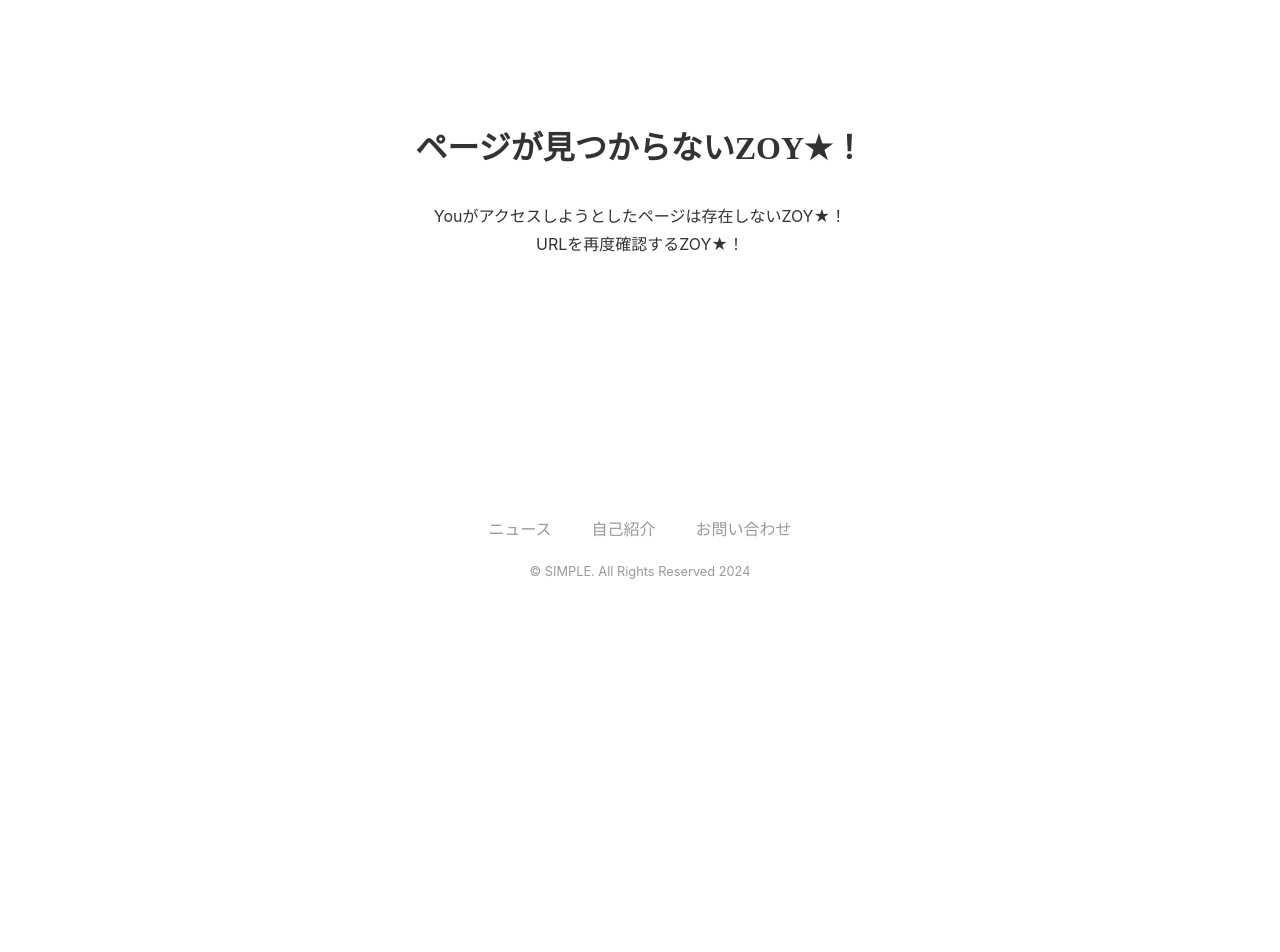
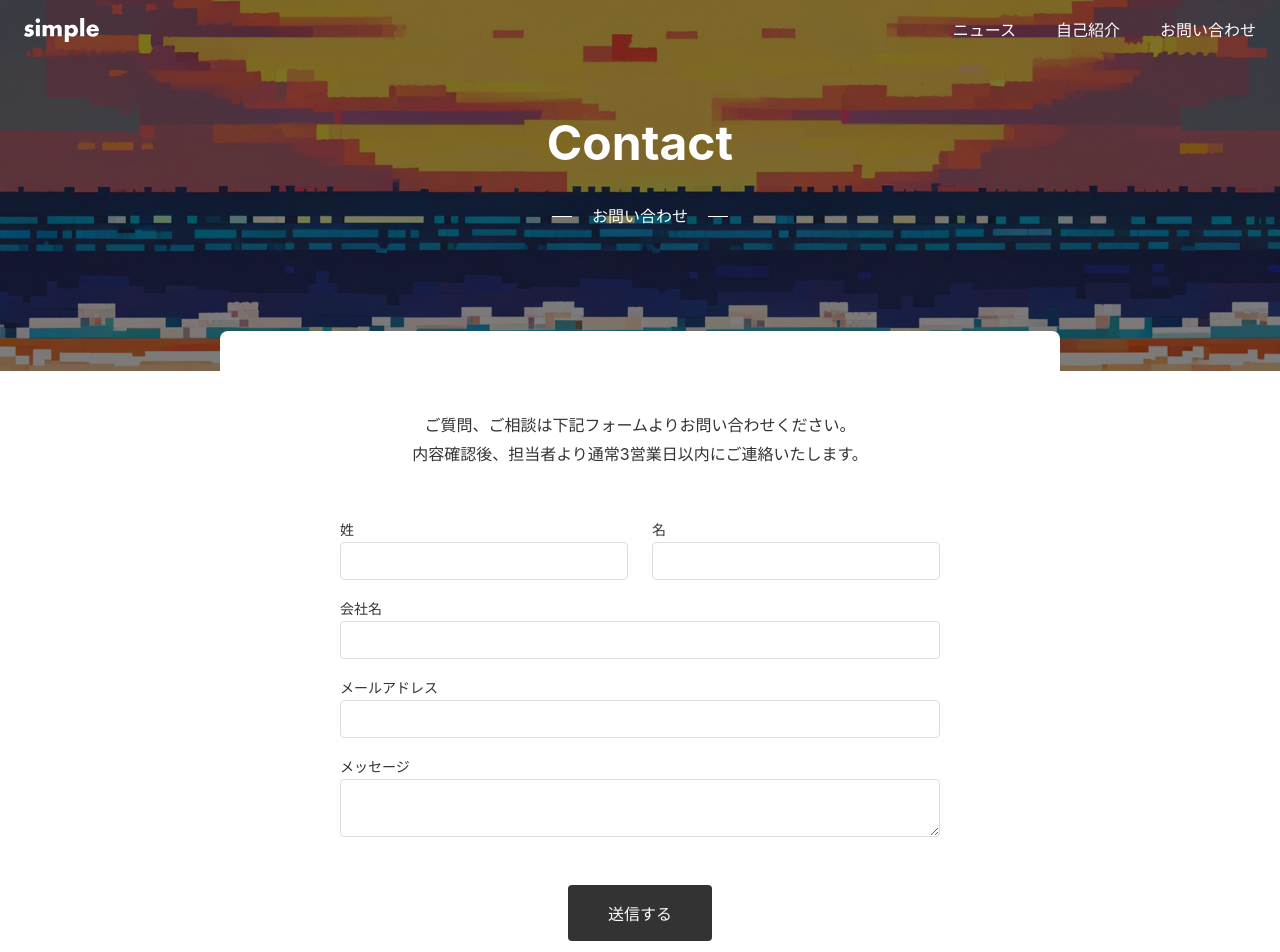
Before and after one commit to Mark013131/react-next-portfolio, a Next.js app: page /contact in a window 1280 px wide. Before the commit this address had no page. Shown: the top 952 px of the page. Before the commit the page ends 800 px from the top, so only its background shows below. Built offline with nearby package versions, Linux system fonts and the light colour scheme.

Commit message:
９章まで完了

```diff
--- /dev/null
+++ b/app/_actions/contact.tsx
@@ -0,0 +1,105 @@
+"use server";
+
+function validateEmail(email: string) {
+  const pattern = /^[^\s@]+@[^\s@]+\.[^\s@]+$/;
+  return pattern.test(email);
+}
+
+export async function createContactData(_prevState: any, formData: FormData) {
+  // formのname属性ごとにformData.get()で値を取り出すことができる
+  const rawFormData = {
+    lastname: formData.get("lastname") as string,
+    firstname: formData.get("firstname") as string,
+    company: formData.get("company") as string,
+    email: formData.get("email") as string,
+    message: formData.get("message") as string,
+  };
+
+  if (!rawFormData.lastname) {
+    return {
+      status: "error",
+      message: "姓を入力してください",
+    };
+  }
+  if (!rawFormData.firstname) {
+    return {
+      status: "error",
+      message: "名を入力してください",
+    };
+  }
+  if (!rawFormData.company) {
+    return {
+      status: "error",
+      message: "会社名を入力してください",
+    };
+  }
+  if (!rawFormData.email) {
+    return {
+      status: "error",
+      message: "メールアドレスを入力してください",
+    };
+  }
+  if (!validateEmail(rawFormData.email)) {
+    return {
+      status: "error",
+      message: "メールアドレスの形式が誤っています",
+    };
+  }
+  if (!rawFormData.message) {
+    return {
+      status: "error",
+      message: "メッセージを入力してください",
+    };
+  }
+
+  const result = await fetch(
+    `https://api.hsforms.com/submissions/v3/integration/submit/${process.env.HUBSPOT_PORTAL_ID}/${process.env.HUBSPOT_FORM_ID}`,
+    {
+      method: "POST",
+      headers: {
+        "Content-Type": "application/json",
+      },
+      body: JSON.stringify({
+        fields: [
+          {
+            objectTypeId: "0-1",
+            name: "lastname",
+            value: rawFormData.lastname,
+          },
+          {
+            objectTypeId: "0-1",
+            name: "firstname",
+            value: rawFormData.firstname,
+          },
+          {
+            objectTypeId: "0-1",
+            name: "company",
+            value: rawFormData.company,
+          },
+          {
+            objectTypeId: "0-1",
+            name: "email",
+            value: rawFormData.email,
+          },
+          {
+            objectTypeId: "0-1",
+            name: "message",
+            value: rawFormData.message,
+          },
+        ],
+      }),
+    }
+  );
+
+  try {
+    await result.json();
+  } catch (e) {
+    console.log(e);
+    return {
+      status: "error",
+      message: "お問い合わせに失敗しました",
+    };
+  }
+
+  return { status: "success", message: "OK" };
+}
--- /dev/null
+++ b/app/_components/ContactForm/index.module.css
@@ -0,0 +1,73 @@
+.form {
+  max-width: 600px;
+  margin: 0 auto;
+}
+
+.item {
+  display: flex;
+  flex-direction: column;
+  flex: 1;
+  padding: 8px 0;
+}
+
+.horizontal {
+  display: flex;
+  justify-content: flex-start;
+  align-items: center;
+  width: 100%;
+  gap: 24px;
+}
+
+.label {
+  font-size: 14px;
+}
+
+.textfield {
+  border: 1px solid var(--color-border);
+  padding: 8px;
+  border-radius: 4px;
+  line-height: 1.5;
+  width: 100%;
+}
+
+.textarea {
+  border: 1px solid var(--color-border);
+  padding: 8px;
+  border-radius: 4px;
+  line-height: 1.5;
+  width: 100%;
+}
+
+.actions {
+  text-align: center;
+  margin-top: 40px;
+}
+
+.button {
+  border: none;
+  background-color: var(--color-button-primary);
+  padding: 16px 40px;
+  font-size: 16px;
+  border-radius: 4px;
+  color: var(--color-text-unpainted);
+  cursor: pointer;
+}
+
+.success {
+  background-color: var(--color-bg-sub);
+  text-align: center;
+  padding: 40px;
+  border-radius: var(--border-radius);
+}
+
+.error {
+  color: var(--color-text-error);
+  font-size: 14px;
+  margin-bottom: 8px;
+}
+
+@media (max-width: 640px) {
+  .success {
+    text-align: left;
+  }
+}
--- /dev/null
+++ b/app/_components/ContactForm/index.tsx
@@ -0,0 +1,90 @@
+"use client";
+
+import { createContactData } from "@/app/_actions/contact";
+import { useFormState } from "react-dom";
+import { sendGAEvent } from "@next/third-parties/google";
+import styles from "./index.module.css";
+
+const initialState = {
+  status: "",
+  message: "",
+};
+
+export default function ContactForm() {
+  const [state, formAction] = useFormState(createContactData, initialState);
+  console.log(state);
+  const handleSubmit = () => {
+    sendGAEvent({ event: "contact", value: "submit" });
+  };
+  if (state.status === "success") {
+    return (
+      <p className={styles.success}>
+        お問い合わせいただき、ありがとうございます。
+        <br />
+        お返事まで今しばらくお待ちください。
+      </p>
+    );
+  }
+  return (
+    <form className={styles.form} action={formAction} onSubmit={handleSubmit}>
+      <div className={styles.horizontal}>
+        <div className={styles.item}>
+          <label className={styles.label} htmlFor="lastname">
+            姓
+          </label>
+          <input
+            className={styles.textfield}
+            type="text"
+            id="lastname"
+            name="lastname"
+          />
+        </div>
+        <div className={styles.item}>
+          <label className={styles.label} htmlFor="firstname">
+            名
+          </label>
+          <input
+            className={styles.textfield}
+            type="text"
+            id="firstname"
+            name="firstname"
+          />
+        </div>
+      </div>
+      <div className={styles.item}>
+        <label className={styles.label} htmlFor="company">
+          会社名
+        </label>
+        <input
+          className={styles.textfield}
+          type="text"
+          id="company"
+          name="company"
+        />
+      </div>
+      <div className={styles.item}>
+        <label className={styles.label} htmlFor="email">
+          メールアドレス
+        </label>
+        <input
+          className={styles.textfield}
+          type="text"
+          id="email"
+          name="email"
+        />
+      </div>
+      <div className={styles.item}>
+        <label className={styles.label} htmlFor="message">
+          メッセージ
+        </label>
+        <textarea className={styles.textarea} id="message" name="message" />
+      </div>
+      <div className={styles.actions}>
+        {state.status === "error" && (
+          <p className={styles.error}>{state.message}</p>
+        )}
+        <input type="submit" value="送信する" className={styles.button} />
+      </div>
+    </form>
+  );
+}
--- /dev/null
+++ b/app/contact/layout.tsx
@@ -0,0 +1,19 @@
+import Hero from "@/app/_components/Hero";
+import Sheet from "@/app/_components/Sheet";
+
+export const metadata = {
+  title: "お問い合わせ",
+};
+
+type Props = {
+  children: React.ReactNode;
+};
+
+export default function RootLayout({ children }: Props) {
+  return (
+    <>
+      <Hero title="Contact" sub="お問い合わせ" />
+      <Sheet>{children}</Sheet>
+    </>
+  );
+}
--- /dev/null
+++ b/app/contact/page.module.css
@@ -0,0 +1,10 @@
+.text {
+    text-align: center;
+    margin-bottom: 40px;
+  }
+
+  @media (max-width: 640px) {
+    .text {
+      text-align: left;
+    }
+  }
--- /dev/null
+++ b/app/contact/page.tsx
@@ -0,0 +1,15 @@
+import ContactForm from "@/app/_components/ContactForm";
+import styles from "./page.module.css";
+
+export default function Page() {
+  return (
+    <div className={styles.container}>
+      <p className={styles.text}>
+        ご質問、ご相談は下記フォームよりお問い合わせください。
+        <br />
+        内容確認後、担当者より通常3営業日以内にご連絡いたします。
+      </p>
+      <ContactForm />
+    </div>
+  );
+}
--- a/package.json
+++ b/package.json
@@ -14,6 +14,7 @@
     "glob": "^11.0.0",
     "microcms-js-sdk": "^3.1.0",
     "next": "^14.1.4",
+    "nextjs-basic-auth-middleware": "^3.1.0",
     "react": "^18.2.1",
     "react-dom": "^18.2.1",
     "rimraf": "^6.0.1"
```
Also changed, not shown: middleware.ts (added, +7 -0 lines), 1 other file (tests, documents, lock files or other folders).
